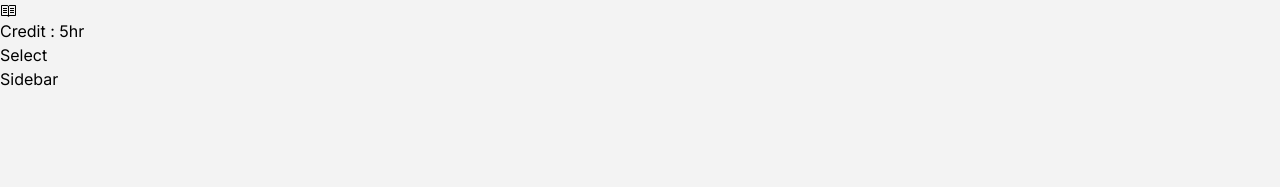
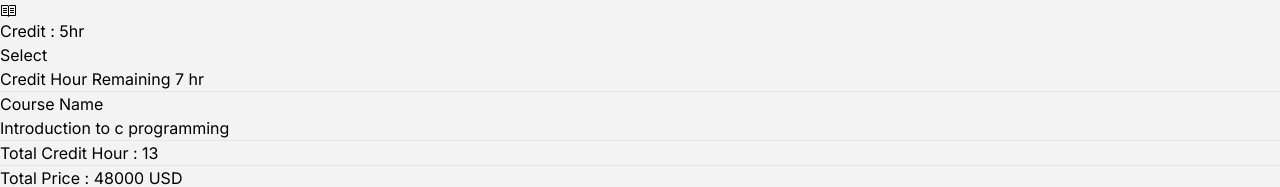
Before and after one commit to mashfikur/Course-Registration-Project-Website, a React (Vite) app: page / in a window 1280 px wide. Shown: the part 4025-4212 px from the top of the page. Before the commit the page ends 4116 px from the top, so only its background shows below. Built offline with nearby package versions, Linux system fonts and the light colour scheme.

Commit message:
sidebar layout created

```diff
--- a/src/components/Sidebar.jsx
+++ b/src/components/Sidebar.jsx
@@ -1,7 +1,25 @@
 const Sidebar = () => {
   return (
-    <div className="w-1/4">
-      <h3>Sidebar</h3>
+    <div className="w-1/4 bg-white h-full p-6 rounded-md space-y-4 sticky top-2">
+      <h3 className="text-[#2F80ED] text-[1.125rem] font-bold">
+        Credit Hour Remaining 7 hr
+      </h3>
+
+      <hr />
+
+      <h3 className=" text-[1.25rem] font-bold">Course Name</h3>
+
+      <div>
+        <ol className="list-decimal ml-4 text-[#1c1b1b99]">
+          <li>Introduction to c programming</li>
+        </ol>
+      </div>
+
+      <hr />
+
+      <h4 className="font-medium">Total Credit Hour : 13 </h4>
+      <hr />
+      <h4 className="font-semibold">Total Price : 48000 USD </h4>
     </div>
   );
 };
```
